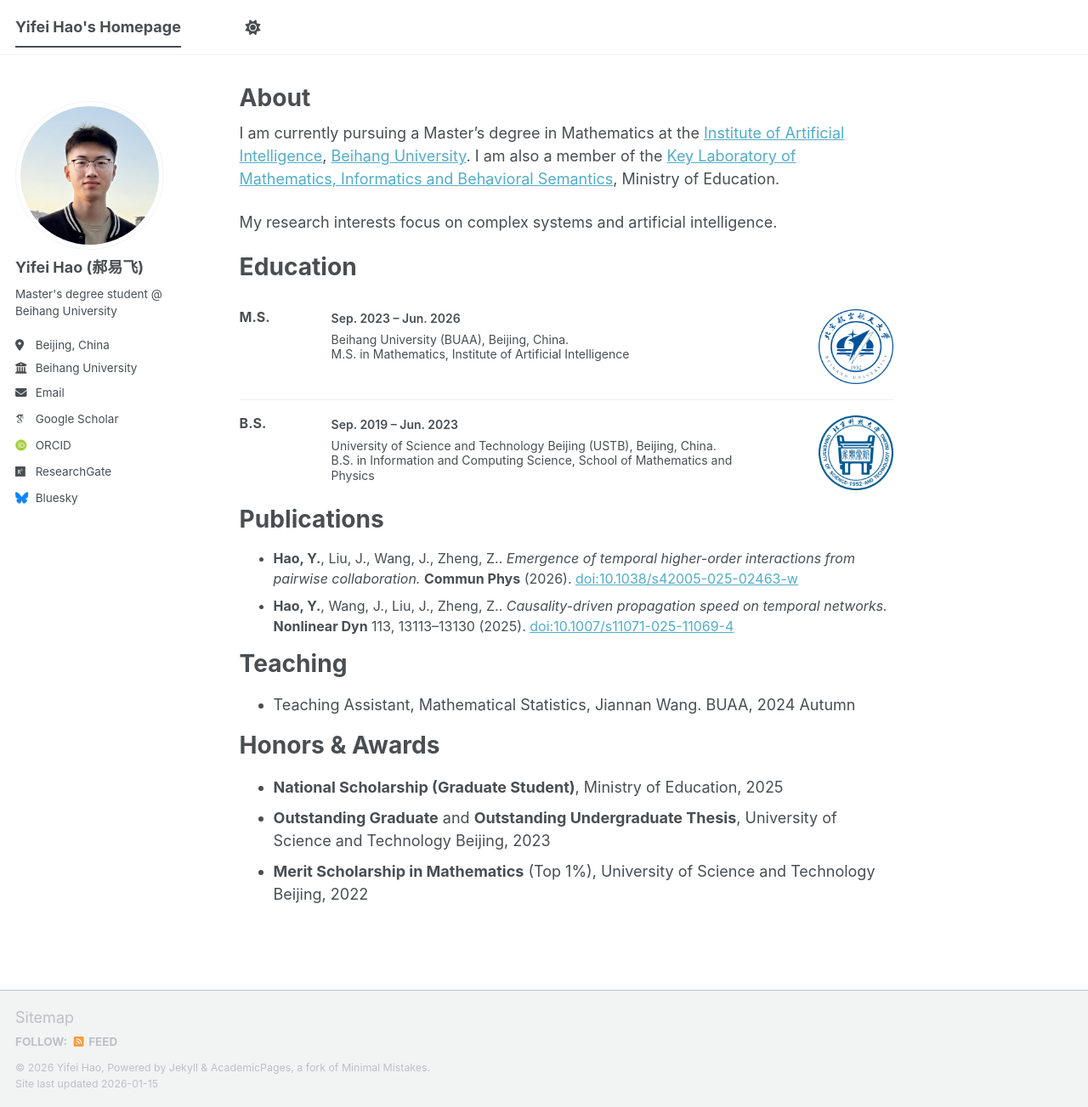
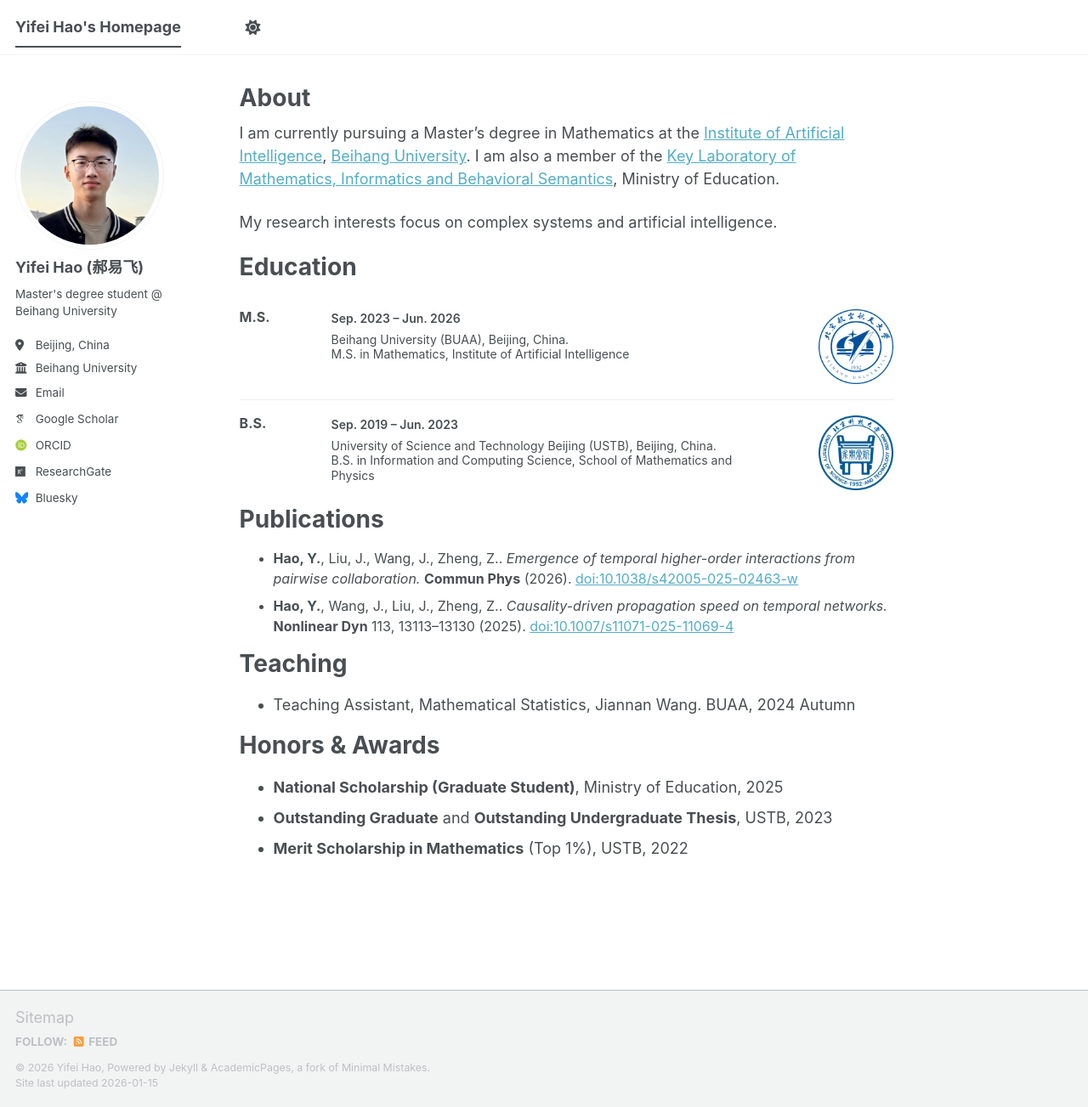
Before and after one commit to if-hyf/if-hyf.github.io, a Jekyll site: the page built from _pages/about.md, in a window 1280 px wide and 1303 px high. Shown: the whole window at 85% size. Built offline with Jekyll 4.4.1, drawn with Linux system fonts in a browser that asks for light colours; some web fonts are replaced; a script bundle is joined from its source files by our own code; library files that are not in the unit come from our copies.

Commit message:
Update about.md

```diff
--- a/_pages/about.md
+++ b/_pages/about.md
@@ -97,5 +97,5 @@ Honors & Awards
 ======
 
 - **National Scholarship (Graduate Student)**, Ministry of Education, 2025
-- **Outstanding Graduate** and **Outstanding Undergraduate Thesis**, University of Science and Technology Beijing, 2023
-- **Merit Scholarship in Mathematics** (Top 1%), University of Science and Technology Beijing, 2022
+- **Outstanding Graduate** and **Outstanding Undergraduate Thesis**, USTB, 2023
+- **Merit Scholarship in Mathematics** (Top 1%), USTB, 2022
```
